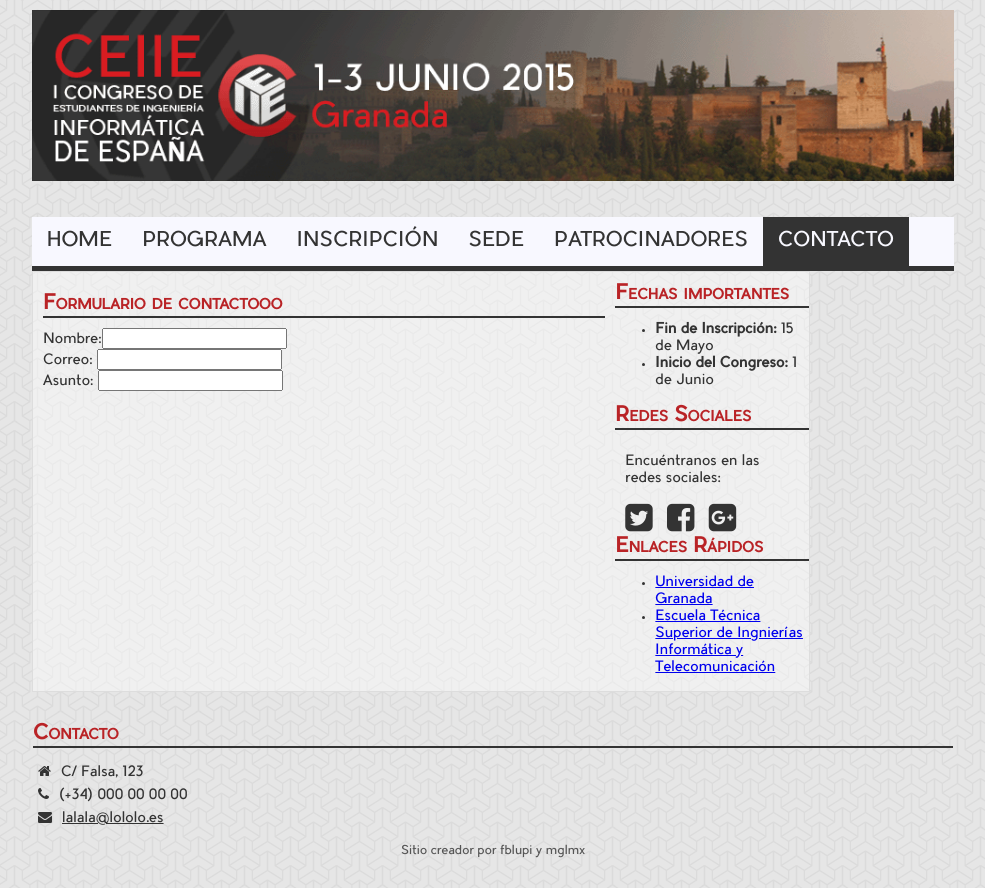
After one commit to fblupi/grado_informatica-SIBW, a PHP site: page /contacto.html in a window 1280 px wide. The commit adds this page. Shown: the whole page, without its empty margins (147-1132 px from the left). Run offline with PHP 8.4, Linux system fonts and the light colour scheme; some libraries are stand-ins or nearby versions.

Commit message:
Añado contacto.html
La anchura es erronea. Css modificadomax-width por wdith

```diff
--- /dev/null
+++ b/contacto.html
@@ -0,0 +1,81 @@
+<!doctype html>
+<html>
+    <head>
+        <meta charset="utf-8">
+        <title>CEIIE 2015</title>
+        <link rel="shortcut icon" type="image/x-icon" href="images/favicon.ico" />
+        <link rel="stylesheet" href="//netdna.bootstrapcdn.com/font-awesome/4.0.3/css/font-awesome.css"/>
+        <link rel="stylesheet" type="text/css" href="css/style.css"/>
+    </head>
+    <body>
+        <header id="cabecera">
+            <img alt="cabecera" src="images/cabecera.png"/>
+        </header>
+        <nav id="menu">
+            <ul>
+                <li><a href="index.html">Home</a></li>
+                <li><a href="#">Programa</a></li>
+                <li><a href="#">Inscripción</a></li>
+                <li><a href="#s1">Sede</a>
+                    <span id="s1"></span>
+                    <ul class="sub">
+                        <li><a href="#">Ciudad</a></li>
+                        <li><a href="#">¿Cómo llegar?</a></li>
+                    </ul>
+                </li>
+                <li><a href="#">Patrocinadores</a></li>
+                <li class="active"><a href="#">Contacto</a></li>
+            </ul>
+        </nav>
+        <div id="main">
+            <div id="content">
+                <section>
+                    <header>Formulario de contactooo</header>
+                    <article>
+                        <form>
+                            Nombre:<input type="text" name="nombre"> <br>
+                            Correo: <input type="email" name="correo"> <br>
+                            Asunto: <input type="text" name="asunto"> <br>
+                        </form>
+                    </article>
+                </section>
+            </div> <!-- end content -->
+            <aside>
+                <div id="fechas">
+                    <header>Fechas importantes</header>
+                    <ul>
+                        <li><b>Fin de Inscripción:</b> 15 de Mayo</li>
+                        <li><b>Inicio del Congreso:</b> 1 de Junio</li>
+                    </ul>
+                </div>
+                <div id="redessociales">
+                    <header>Redes Sociales</header>
+                    <p>Encuéntranos en las redes sociales:</p>
+                    <i class="fa fa-twitter-square"></i>
+                    <i class="fa fa-facebook-square"></i>
+                    <i class="fa fa-google-plus-square"></i>
+                </div>
+                <div id="enlaces">
+                    <header>Enlaces Rápidos</header>
+                    <ul>
+                        <li><a href="http://www.ugr.es/">Universidad de Granada</a></li>
+                        <li><a href="http://etsiit.ugr.es/">Escuela Técnica Superior de Ingnierías Informática y Telecomunicación</a></li>
+                    </ul>
+                </div>
+            </aside>
+        </div> <!-- end main -->
+        <footer id="pie">
+            <div id="contacto">
+                <header>Contacto</header>
+                <ul>
+                    <li><i class="fa fa-home"></i>C/ Falsa, 123</li>
+                    <li><i class="fa fa-phone"></i>(+34) 000 00 00 00</li>
+                    <li><i class="fa fa-envelope"></i><a href="mailto:lalala@lololo.es">lalala@lololo.es</a></li>
+                </ul>
+            </div>
+            <div id="copyright">
+                Sitio creador por fblupi y mglmx
+            </div>
+        </footer>
+    </body>
+</html>
--- a/css/style.css
+++ b/css/style.css
@@ -5,7 +5,7 @@
 
 body {
     font-family: Pier, sans-serif;
-	max-width: 980px;
+	width: 980px;
 	margin: auto;
     background-image: url("../images/background.png");
     background-repeat: repeat;
```
